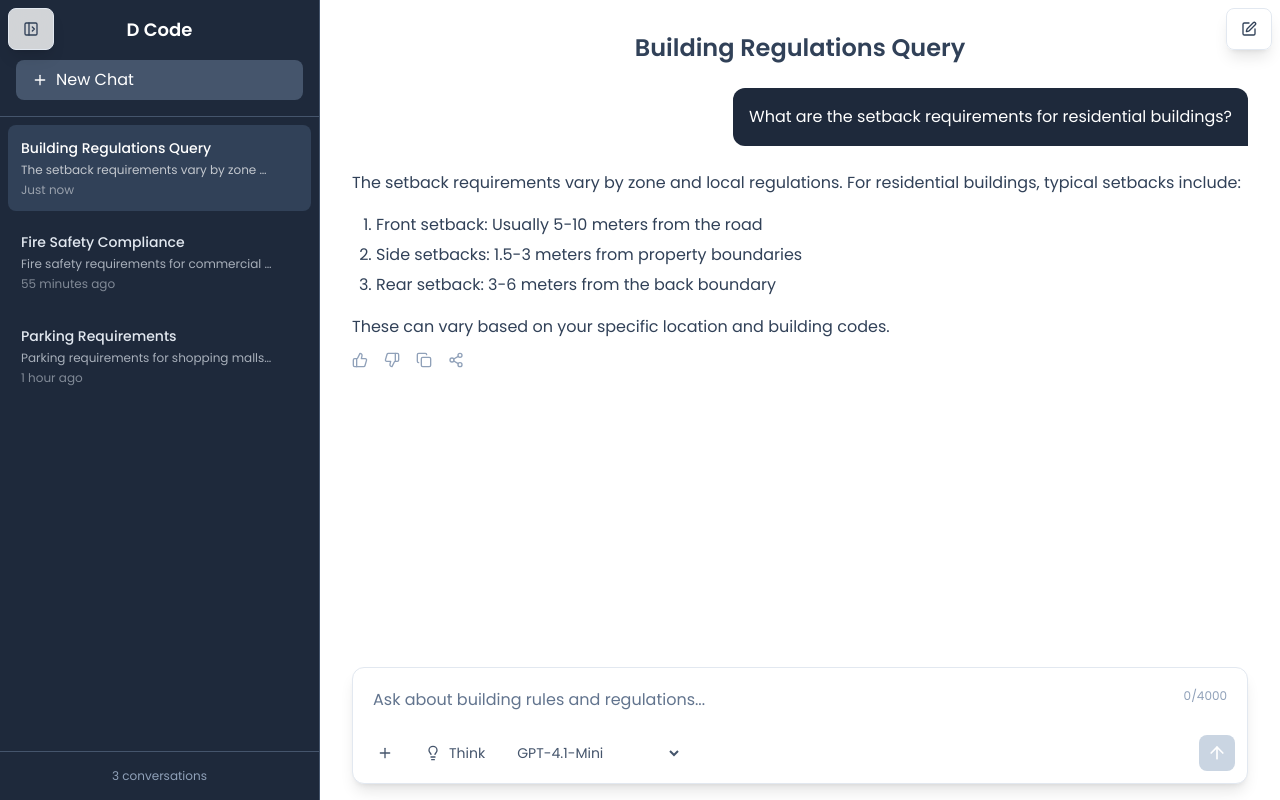
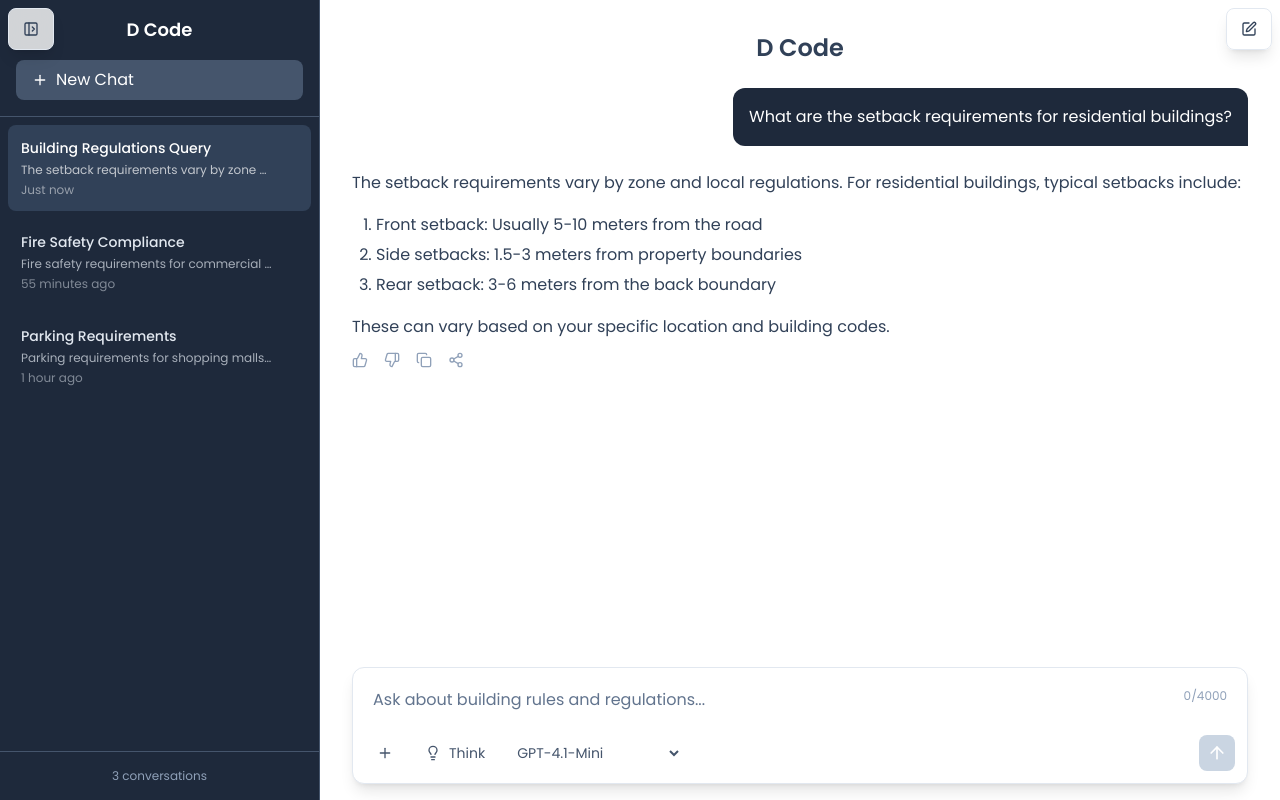
Before and after one commit to pvanand07/vue3-tailwindcss4-starter, a Vue app in the folder vite-project/: page /chat in a window 1280 px wide. Both pictures are taken after a click on the element 159 px from the left and 168 px from the top of the page. Built offline with nearby package versions, Linux system fonts and the light colour scheme.

Commit message:
feat: add GPT-OSS 120B option to chat input and floating controls, update chat title to 'D Code'

```diff
--- a/vite-project/src/components/features/chat/ChatInput.vue
+++ b/vite-project/src/components/features/chat/ChatInput.vue
@@ -63,6 +63,7 @@
                   <option value="qwen/qwen3-coder:floor">Qwen3 Coder</option>
                   <option value="z-ai/glm-4.5">GLM 4.5</option>
                   <option value="x-ai/grok-3-mini">Grok 3 Mini</option>
+                  <option value="openai/gpt-oss-120b:nitro">GPT-OSS 120B</option>
                 </select>
               </div>
 
--- a/vite-project/src/components/features/chat/FloatingControls.vue
+++ b/vite-project/src/components/features/chat/FloatingControls.vue
@@ -35,6 +35,7 @@
       <option value="qwen/qwen3-coder:floor">Qwen3 Coder</option>
       <option value="z-ai/glm-4.5">GLM 4.5</option>
       <option value="x-ai/grok-3-mini">Grok 3 Mini</option>
+      <option value="openai/gpt-oss-120b:nitro">GPT-OSS 120B</option>
     </select>
   </div>
 </template>
--- a/vite-project/src/pages/chat.vue
+++ b/vite-project/src/pages/chat.vue
@@ -149,9 +149,9 @@ onUnmounted(() => {
       <!-- Chat Messages -->
       <main ref="chatMessages" class="flex-1 overflow-y-auto p-2 sm:p-4 md:p-8 scrollbar-thin pt-14">
         <div class="max-w-4xl mx-auto w-full space-y-4 sm:space-y-6 transition-all duration-300" :class="{ 'md:max-w-6xl': !uiStore.sidebarOpen }">
-          <!-- Current Chat Title -->
-          <div v-if="chatStore.currentChatTitle && chatStore.messages.length > 1" class="text-center mb-6">
-            <h1 class="text-xl sm:text-2xl font-semibold text-slate-700">{{ chatStore.currentChatTitle }}</h1>
+          <!-- D Code Title -->
+          <div v-if="chatStore.messages.length > 1" class="text-center mb-6">
+            <h1 class="text-xl sm:text-2xl font-semibold text-slate-700">D Code</h1>
           </div>
 
           <!-- Empty State -->
```
